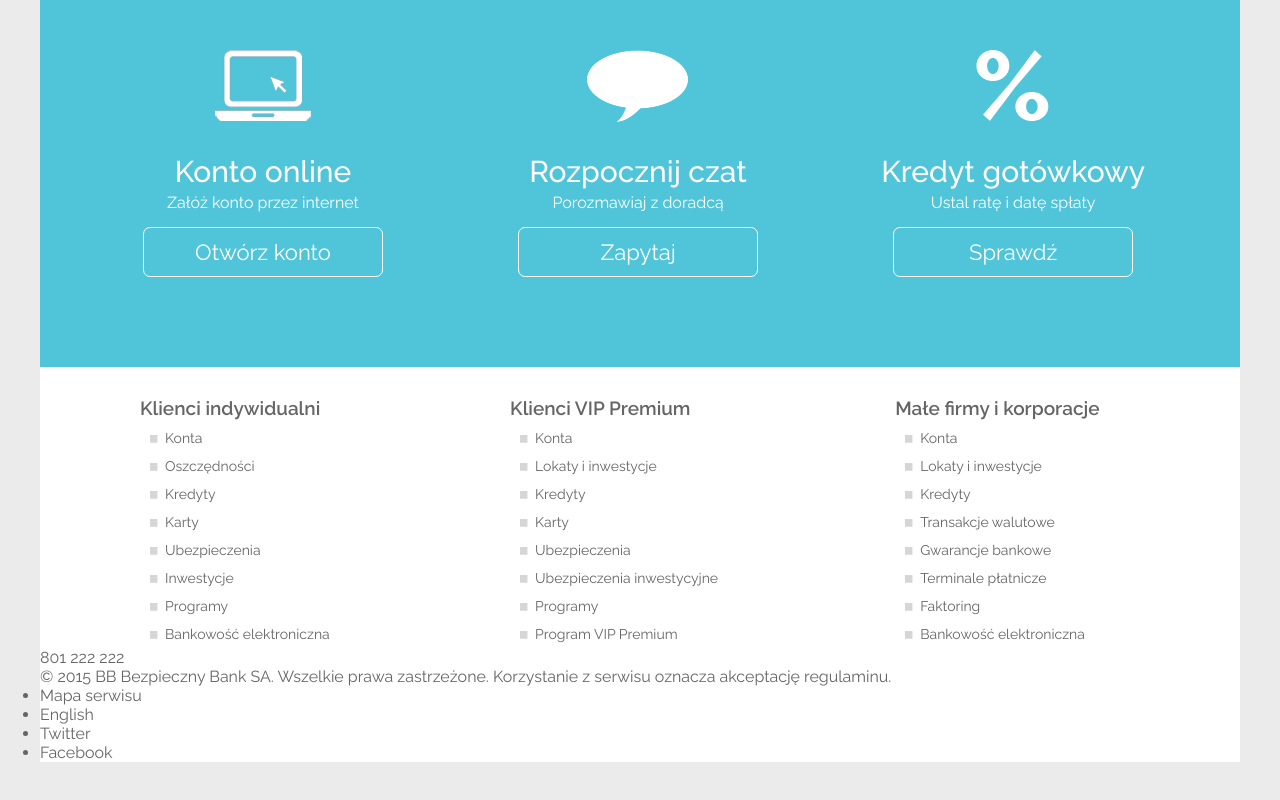
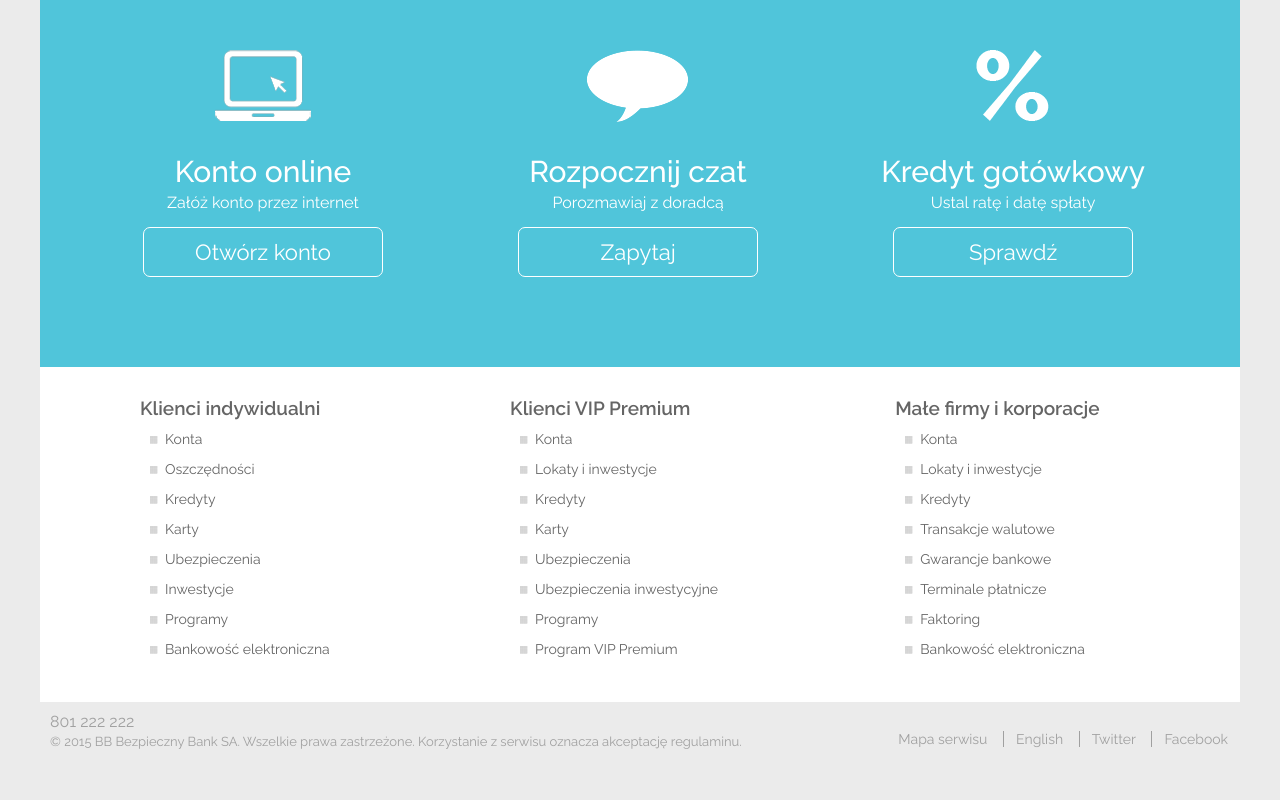
Before and after one commit to majkamajka/BezpiecznyBank, a website: page index.html in a window 1280 px wide. Shown: the part 959-1759 px from the top of the page. Before the commit the page ends 1721 px from the top, so only its background shows below. Drawn offline with Linux system fonts and the light colour scheme.

Commit message:
footer and copyright - done

```diff
--- a/index.html
+++ b/index.html
@@ -146,9 +146,9 @@
         </div>
     </section>
 
-    <footer class="container">
+    <footer class="container footer">
       <p>801 222 222</p>
-      <p>&copy; 2015 BB Bezpieczny Bank SA. Wszelkie prawa zastrzeżone. Korzystanie z serwisu oznacza akceptację regulaminu.</p>
+      <p class="copy">&copy; 2015 BB Bezpieczny Bank SA. Wszelkie prawa zastrzeżone. Korzystanie z serwisu oznacza akceptację regulaminu.</p>
       <ul>
         <li>Mapa serwisu</li>
         <li>English</li>
--- a/sass/style.scss
+++ b/sass/style.scss
@@ -303,8 +303,8 @@ header {
 }
 
 .offers {
-
   padding-top: 30px;
+  padding-bottom: 38px;
   .offer {
     padding-left: 100px;
     width: 33%;
@@ -320,7 +320,7 @@ header {
       list-style-image: url('../images/list.jpg');
       font-size: 1.4rem;
       li {
-        line-height: 28px;
+        line-height: 30px;
       }
     }
     &:nth-child(2) {
@@ -331,3 +331,28 @@ header {
     }
   }
 }
+
+.footer {
+  background-color: $bgColor;
+  color: #a0a0a0;
+  padding: 10px 0 70px 10px;
+  .copy {
+    font-size: 1.3rem;
+    padding-top: 3px;
+    display: inline-block;
+  }
+  ul {
+    list-style: none;
+    font-size: 1.4rem;
+    display: inline-block;
+    float: right;
+    li {
+      display: inline-block;
+      border-left: 1px solid #a0a0a0;
+      padding: 0 12px;
+      &:first-child {
+        border: none;
+      }
+    }
+  }
+}
```
Also changed, not shown: css/style.css.
